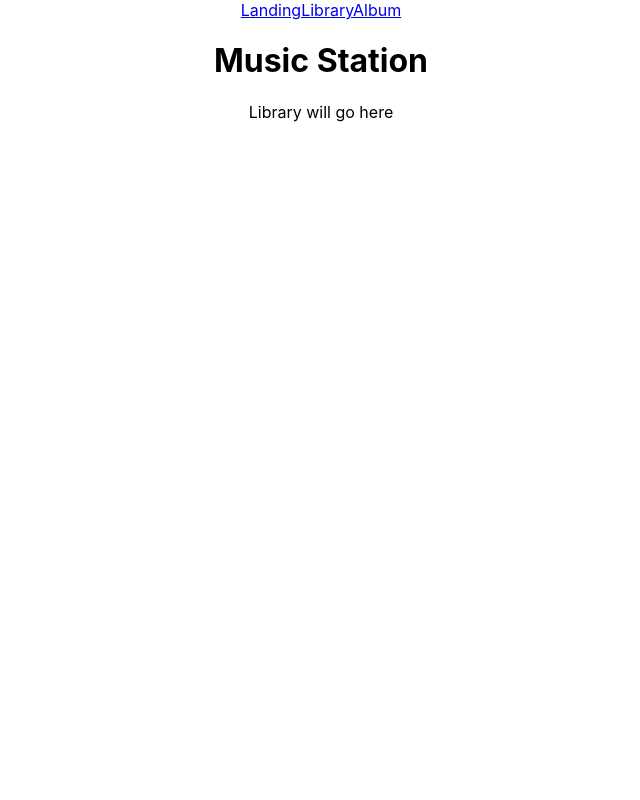
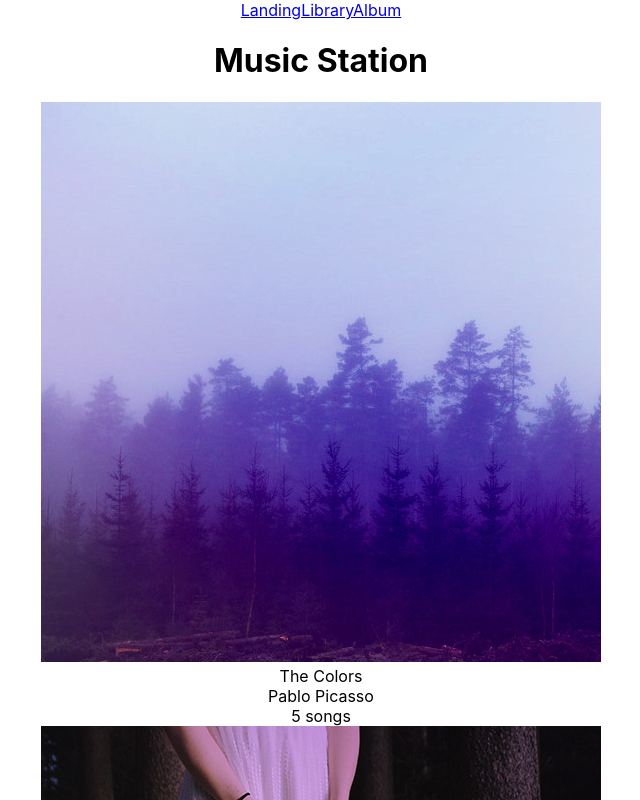
Before and after one commit to Zumichan/music-station, a React (Create React App) app: page /library in a window 1280 px wide. Shown: the top 800 px of the page, without its empty margins (319-959 px from the left). Built offline with nearby package versions, Linux system fonts and the light colour scheme.

Commit message:
Implementing library: In progress

```diff
--- a/src/components/Library.js
+++ b/src/components/Library.js
@@ -1,9 +1,27 @@
-import React from 'react';
+import React, { Component } from 'react';
+import albumData from './../data/albums';
 
-const Library = () => (
-  <section className="library">
-    Library will go here
-  </section>
-);
+class Library extends Component {
+  constructor(props) {
+    super(props);
+    this.state = { albums: albumData };//store albumData as a property of state object
+  }
+  render() {
+    return (
+      <section className="library">
+        {
+          this.state.albums.map((album, index) =>
+            <div key={index} >
+              <img src={album.albumCover} alt={album.title} />
+              <div>{album.title}</div>
+              <div>{album.artist}</div>
+              <div>{album.songs.length} songs</div>
+            </div>
+          )
+        }
+      </section>
+    );
+  }
+}
 
 export default Library;
--- /dev/null
+++ b/src/data/albums.js
@@ -0,0 +1,27 @@
+export default [{
+  title: 'The Colors',
+  artist: 'Pablo Picasso',
+  releaseInfo: '1909 Spanish Records',
+  albumCover: '/assets/images/album_covers/01.jpg',
+  slug: 'the-colors',
+  songs: [
+      { title: 'Blue', duration: '161.71', audioSrc: '/assets/music/blue.mp3' },
+      { title: 'Green', duration: '103.96', audioSrc: '/assets/music/green.mp3' },
+      { title: 'Red', duration: '268.45', audioSrc: '/assets/music/red.mp3' },
+      { title: 'Pink', duration: '153.14', audioSrc: '/assets/music/pink.mp3' },
+      { title: 'Magenta', duration: '374.22', audioSrc: '/assets/music/magenta.mp3' }
+  ]
+}, {
+    title: 'The Telephone',
+    artist: 'Guglielmo Marconi',
+    releaseInfo: '1909 EM',
+    albumCover: '/assets/images/album_covers/02.jpg',
+    slug: 'the-telephone',
+    songs: [
+      { title: 'Blue', duration: '161.71', audioSrc: '/assets/music/blue.mp3' },
+      { title: 'Green', duration: '103.96', audioSrc: '/assets/music/green.mp3' },
+      { title: 'Red', duration: '268.45', audioSrc: '/assets/music/red.mp3' },
+      { title: 'Pink', duration: '153.14', audioSrc: '/assets/music/pink.mp3' },
+      { title: 'Magenta', duration: '374.22', audioSrc: '/assets/music/magenta.mp3' }
+    ]
+}];
```
